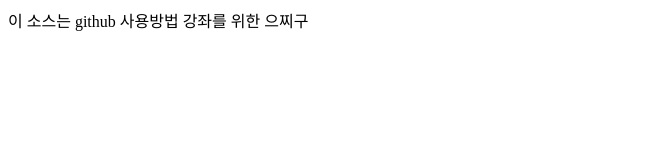
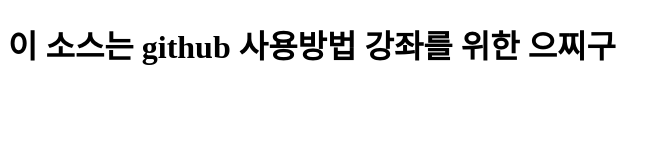
Before and after one commit to 2thaccount/2thaccount.github.io, a plain HTML site: page index.html in a window 1280 px wide. Shown: the whole page, without its empty margins (0-670 px from the left). Drawn offline with Linux system fonts and the light colour scheme.

Commit message:
Update index.html

```diff
--- a/index.html
+++ b/index.html
@@ -5,7 +5,9 @@
     <meta charset= "UTF-8">
 </head>
 <body>
-    이 소스는 github 사용방법 강좌를 위한 으찌구
+   <h1> 이 소스는 github 사용방법 강좌를 위한 으찌구
+
+   </h1>
 </body>
 
 </html>
```
